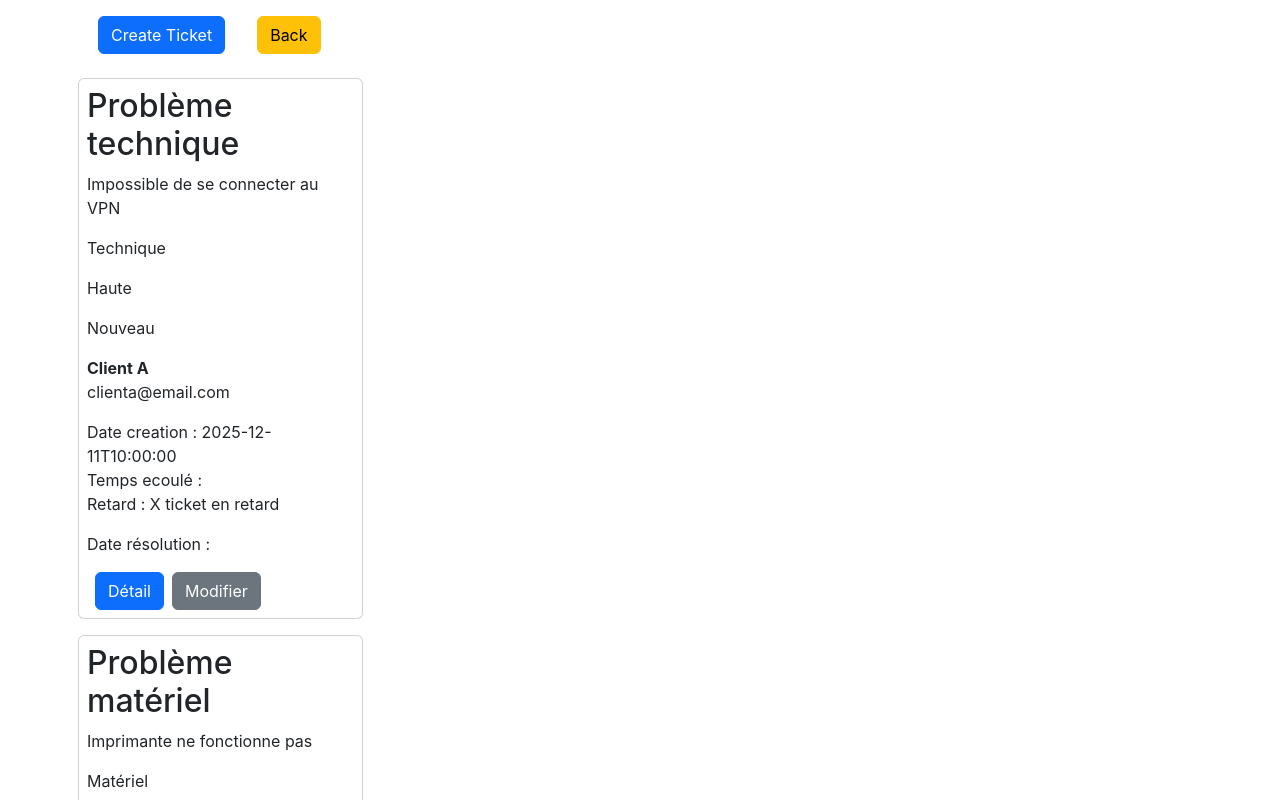
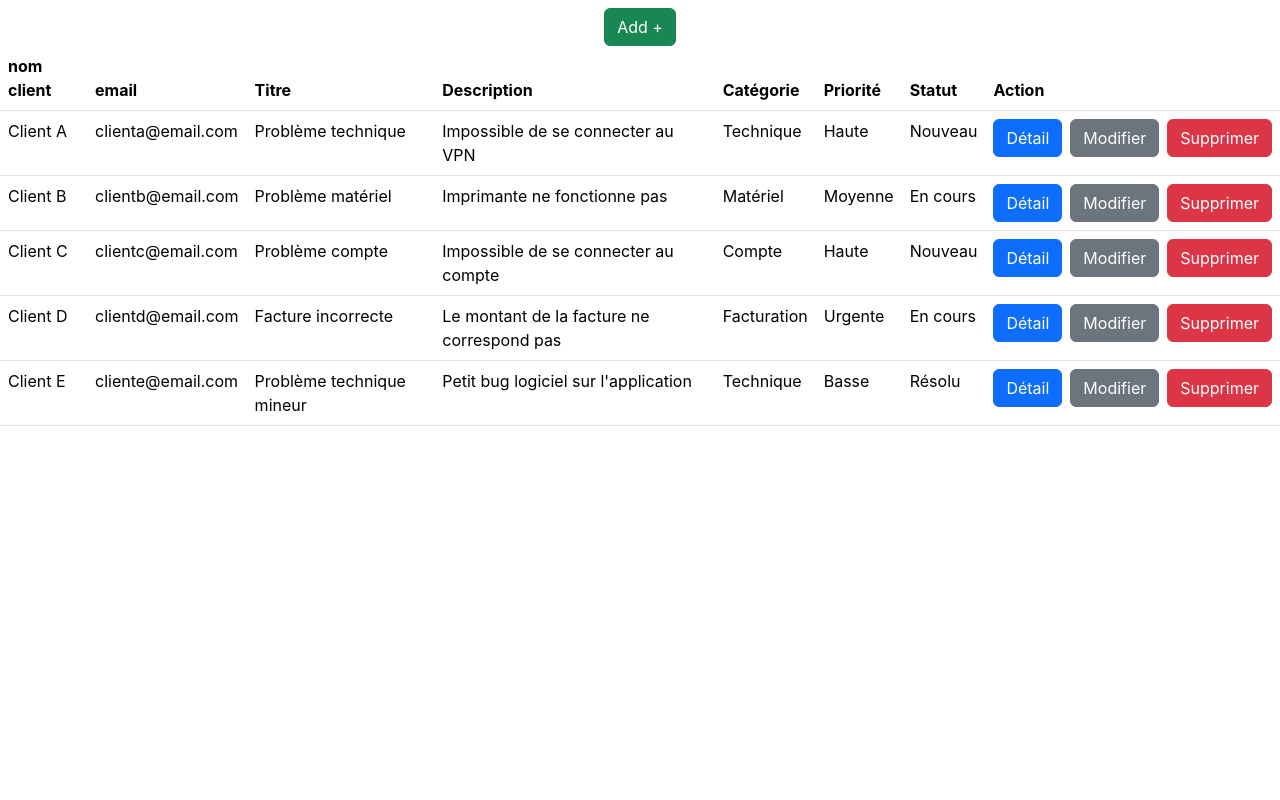
Before and after one commit to soukainaaferdi/gestion-tickets, a React (Create React App) app: page / in a window 1280 px wide. Shown: the top 800 px of the page. Built offline with nearby package versions, Linux system fonts and the light colour scheme; data requests are answered from the project's data file.

Commit message:
Ajouter formulaire de creation et button de supprition

```diff
--- a/backend/db.json
+++ b/backend/db.json
@@ -1,7 +1,7 @@
 {
   "tickets": [
     {
-      "id": 1,
+      "id": "1",
       "titre": "Problème technique",
       "description": "Impossible de se connecter au VPN",
       "categorie": "Technique",
@@ -9,11 +9,11 @@
       "statut": "Nouveau",
       "nomClient": "Client A",
       "email": "clienta@email.com",
-      "dateCreation": "2025-12-11T10:00:00",
+      "dateCreation": "2025-12-11 10:00:00",
       "dateResolution": null
     },
     {
-      "id": 2,
+      "id": "2",
       "titre": "Problème matériel",
       "description": "Imprimante ne fonctionne pas",
       "categorie": "Matériel",
@@ -21,11 +21,11 @@
       "statut": "En cours",
       "nomClient": "Client B",
       "email": "clientb@email.com",
-      "dateCreation": "2025-12-10T14:30:00",
+      "dateCreation": "2025-12-10 14:30:00",
       "dateResolution": null
     },
     {
-      "id": 3,
+      "id": "3",
       "titre": "Problème compte",
       "description": "Impossible de se connecter au compte",
       "categorie": "Compte",
@@ -33,11 +33,11 @@
       "statut": "Nouveau",
       "nomClient": "Client C",
       "email": "clientc@email.com",
-      "dateCreation": "2025-12-09T09:15:00",
+      "dateCreation": "2025-12-09 09:15:00",
       "dateResolution": null
     },
     {
-      "id": 4,
+      "id": "4",
       "titre": "Facture incorrecte",
       "description": "Le montant de la facture ne correspond pas",
       "categorie": "Facturation",
@@ -45,11 +45,11 @@
       "statut": "En cours",
       "nomClient": "Client D",
       "email": "clientd@email.com",
-      "dateCreation": "2025-12-08T11:45:00",
+      "dateCreation": "2025-12-08 11:45:00",
       "dateResolution": null
     },
     {
-      "id": 5,
+      "id": "5",
       "titre": "Problème technique mineur",
       "description": "Petit bug logiciel sur l'application",
       "categorie": "Technique",
@@ -58,7 +58,7 @@
       "nomClient": "Client E",
       "email": "cliente@email.com",
       "dateCreation": "2025-12-07T16:20:00",
-      "dateResolution": "2025-12-08T10:00:00"
+      "dateResolution": "2025-12-08 10:00:00"
     }
   ]
 }
--- a/package.json
+++ b/package.json
@@ -23,7 +23,7 @@
     "build": "react-scripts build",
     "test": "react-scripts test",
     "eject": "react-scripts eject",
-    "server": "json-server --watch backend/db.json --port 4000"
+    "server": "json-server --watch backend/db.json --port 5000"
   },
   "eslintConfig": {
     "extends": [
--- a/src/pages/AddTicket.js
+++ b/src/pages/AddTicket.js
@@ -1,38 +1,72 @@
-import { Link } from "react-router-dom";
+import axios from "axios";
+import { useState } from "react";
+import { Link, useNavigate } from "react-router-dom";
 const AddTicket = () => {
+     const navigate = useNavigate()
+    const [ticket, setTicket] = useState({
+        nomClient:"",
+        email:"",
+        titre:"",
+        description:"",
+        categorie:"",
+        priorite:"",
+        statut:"Nouveau",
+        dateCreation : new Date().toISOString() ,
+        dateResolution: null
+    })
+    const handleChange=(e)=>{
+        setTicket({
+            ...ticket, [e.target.name] : e.target.value
+        })
+    }
+
+    const handleSubmit=(e)=>{
+        e.preventDefault();
+
+        if (!ticket.titre || !ticket.description || !ticket.categorie || !ticket.priorite){
+            alert("Entrer tous les champs")
+            return
+        }
+
+        axios.post('http://localhost:5000/tickets', ticket)
+        .then(()=>{
+            navigate("/tickets")
+        })
+        .catch(console.error)
+    }
     return (
-        <div>
         <div className="container">
-            <h2 className="m-3">Ajouter Un Ticket</h2>
-            <input type="text" placeholder="Title" className="form-control m-2"/>
-            <textarea placeholder="Description" className="form-control m-2"/>
-            <select className="form-control m-2">
-                <option>catégorie</option>
+            <h1 className="m-3">Ajouter un nouveau ticket</h1>
+            <form onSubmit={handleSubmit}>
+            <input type="text" placeholder="Nom" className="form-control m-2" name="nomClient" onChange={handleChange}/>
+            <input type="email" placeholder="Email" className="form-control m-2" name="email" onChange={handleChange}/>
+            <input type="text" placeholder="Title" className="form-control m-2" name="titre" onChange={handleChange}/>
+            <textarea placeholder="Description" className="form-control m-2" name="description" onChange={handleChange}/>
+
+            <select className="form-control m-2" name="categorie" onChange={handleChange}>
+                <option value="">catégorie</option>
                 <option>Technique</option>
                 <option>Matériel</option>
                 <option>Compte</option>
                 <option>Facturation</option>
             </select>
-            <select className="form-control m-2" >
-                <option>Priorités</option>
+
+            <select className="form-control m-2" name="priorite" onChange={handleChange}>
+                <option value="">Priorités</option>
                 <option>Basse</option>
                 <option>Moyenne</option>
                 <option>Haute</option>
                 <option>Urgente</option>
             </select>
-            <select className="form-control m-2">
-                <option>Statuts</option>
-                <option>Nouveau</option>
-                <option>En cours</option>
-                <option>Résolu</option>
-                <option>Fermé</option>
-            </select>
-            <button className="btn btn-primary m-2">Create</button>
+
+            <button className="btn btn-primary m-2" type="submit">Create</button>
             <Link to="/tickets">
-                <button className="btn btn-warning">Retour</button>
+                <button className="btn btn-warning" type="button">Retour</button>
             </Link>
+
+            </form>
         </div>
-        </div>
+
     );
 }
 
--- a/src/pages/TicketDetail.js
+++ b/src/pages/TicketDetail.js
@@ -1,7 +1,37 @@
+/*
+import { useParams } from "react-router-dom";
+
 const TicketDetail = () => {
+    const {id}= useParams()
+    const ticket = tickets.find(ticket => ticket.id == id)
     return (
-        <div></div>
+        <div>
+            <div className="row" key={ticket.id}>
+            <div className="card p-2 col-3 m-2">
+                <h2 className="card-title">{ticket.titre}</h2>
+                <p className="card-text">{ticket.description}</p>
+                <p>{ticket.categorie}</p>
+                <p>{ticket.priorite}</p>
+                <p>{ticket.statut}</p>
+                <strong>{ticket.nomClient}</strong>
+                <p>{ticket.email}</p>
+                <div>Date creation : {ticket.dateCreation}</div>
+                <div>Temps ecoulé : {ticket.dateResolution}</div>
+                <p>Retard : X ticket en retard</p>
+                <p>Date résolution : </p>
+                <div>
+                    <Link to="/detail">
+                    <button className="btn btn-primary mx-2">Détail</button>
+                    </Link>
+                    <Link to={`/update/${ticket.id}`}>
+                    <button className="btn btn-secondary">Modifier</button>
+                    </Link>
+                </div>
+            </div>
+            </div>
+        </div>
      );
 }
 
 export default TicketDetail;
+*/
--- a/src/pages/TicketsList.js
+++ b/src/pages/TicketsList.js
@@ -3,17 +3,83 @@ import { useState, useEffect } from "react";
 import { Link } from "react-router-dom";
 
 const TicketsList = () => {
+
     const [tickets, setTickets] = useState([])
         useEffect(
-        ()=>{ axios.get('http://localhost:4000/tickets')
+        ()=>{ axios.get('http://localhost:5000/tickets')
        .then(reponse=>{
            setTickets(reponse.data)
        })
         .catch(console.error)
         },[])
 
+        const deleteTicket =(id)=>{
+            axios.delete(`http://localhost:5000/tickets/${id}`)
+            .then(()=>{
+                setTickets(prev =>
+                    prev.filter(t => t.id !== id))
+
+            })
+            .catch(console.error)
+        }
+
 
     return (
+    <div className="mt-2">
+        <div className="d-flex justify-content-center">
+            <Link to="/tickets/ajouter">
+            <button className="btn btn-success">Add +</button>
+            </Link>
+        </div>
+            <div className=" d-flex justify-content-center align-item-center">
+                <table className="table">
+                    <thead>
+                        <tr>
+                            <th>nom client</th>
+                            <th>email</th>
+                            <th>Titre</th>
+                            <th>Description</th>
+                            <th>Catégorie</th>
+                            <th>Priorité</th>
+                            <th>Statut</th>
+                            <th>Action</th>
+                        </tr>
+                    </thead>
+                    {tickets.map(ticket => (
+                    <tbody>
+                        <tr>
+                            <td>{ticket.nomClient}</td>
+                            <td>{ticket.email}</td>
+                            <td>{ticket.titre}</td>
+                            <td>{ticket.description}</td>
+                            <td>{ticket.categorie}</td>
+                            <td>{ticket.priorite}</td>
+                            <td>{ticket.statut}</td>
+                            <td>
+                                <div className="d-flex justify-content-between">
+                                <Link to="/detail">
+                                    <button className="btn btn-primary">Détail</button>
+                                </Link>
+                                <Link to={`/modifier/${ticket.id}`}>
+                                    <button className="btn btn-secondary mx-2">Modifier</button>
+                                </Link>
+                                    <button className="btn btn-danger" onClick={()=>deleteTicket(ticket.id)}>Supprimer</button>
+                                </div>
+                            </td>
+                        </tr>
+                    </tbody>
+
+                    ))}
+                </table>
+            </div>
+        </div>
+     );
+}
+
+export default TicketsList;
+
+
+/*
         <div className="container">
             <div className="d-flex justify-content-" >
                 <Link to="/tickets/ajouter">
@@ -26,7 +92,8 @@ const TicketsList = () => {
 
             {tickets.map((ticket)=>(
             <div className="row" key={ticket.id}>
-            <div className="card p-2 col-3 m-2">
+
+            <div className="card p-2 col-4 m-2">
                 <h2 className="card-title">{ticket.titre}</h2>
                 <p className="card-text">{ticket.description}</p>
                 <p>{ticket.categorie}</p>
@@ -38,19 +105,17 @@ const TicketsList = () => {
                 <div>Temps ecoulé : {ticket.dateResolution}</div>
                 <p>Retard : X ticket en retard</p>
                 <p>Date résolution : </p>
-                <div>
+                <div className="d-flex">
                     <Link to="/detail">
-                    <button className="btn btn-primary mx-2">Détail</button>
+                    <button className="btn btn-primary">Détail</button>
                     </Link>
-                    <Link to="/update">
-                    <button className="btn btn-secondary">Modifier</button>
+                    <Link to={`/update/${ticket.id}`}>
+                    <button className="btn btn-secondary mx-2">Modifier</button>
                     </Link>
+                    <button className="btn btn-danger" onClick={()=>deleteTicket(ticket.id)}>Supprimer</button>
                 </div>
             </div>
             </div>
             ))}
         </div>
-     );
-}
-
-export default TicketsList;
+*/
```
Also changed, not shown: src/pages/EditTicket.js (+10 -0 lines).
